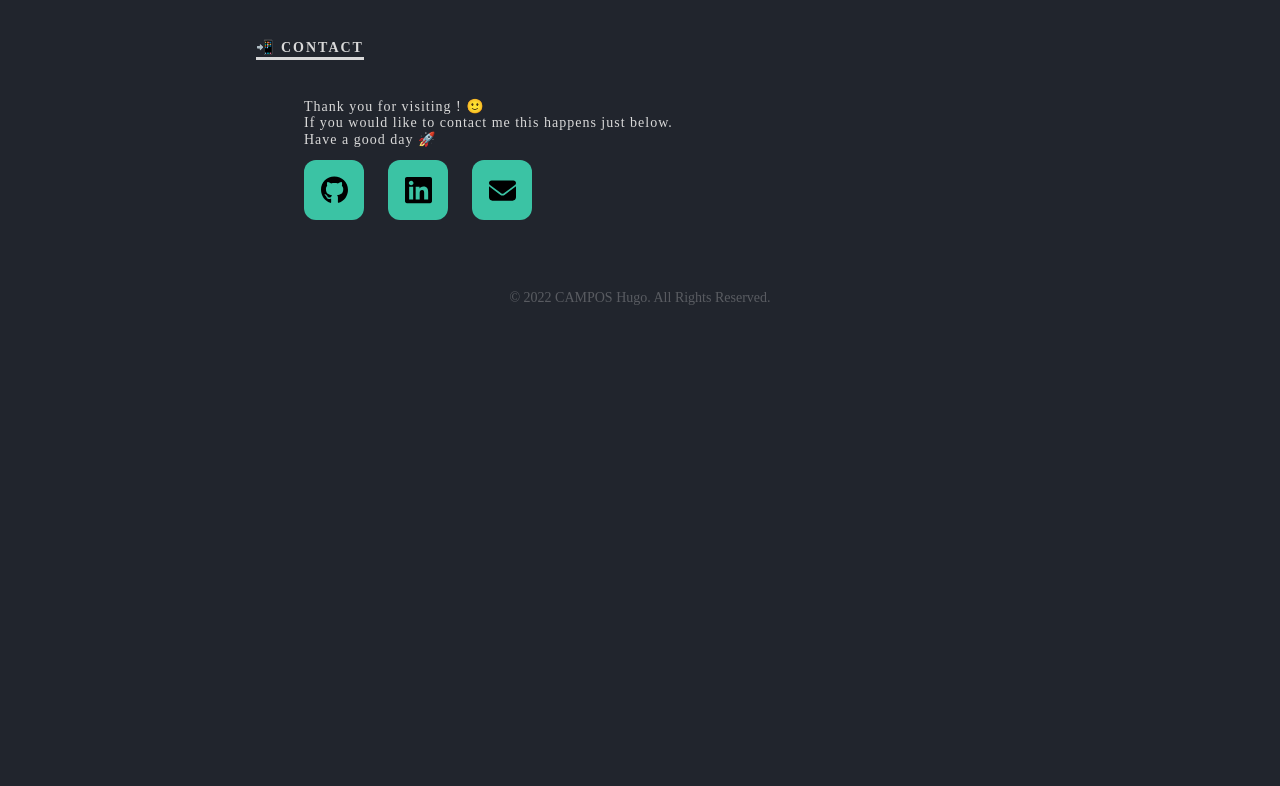
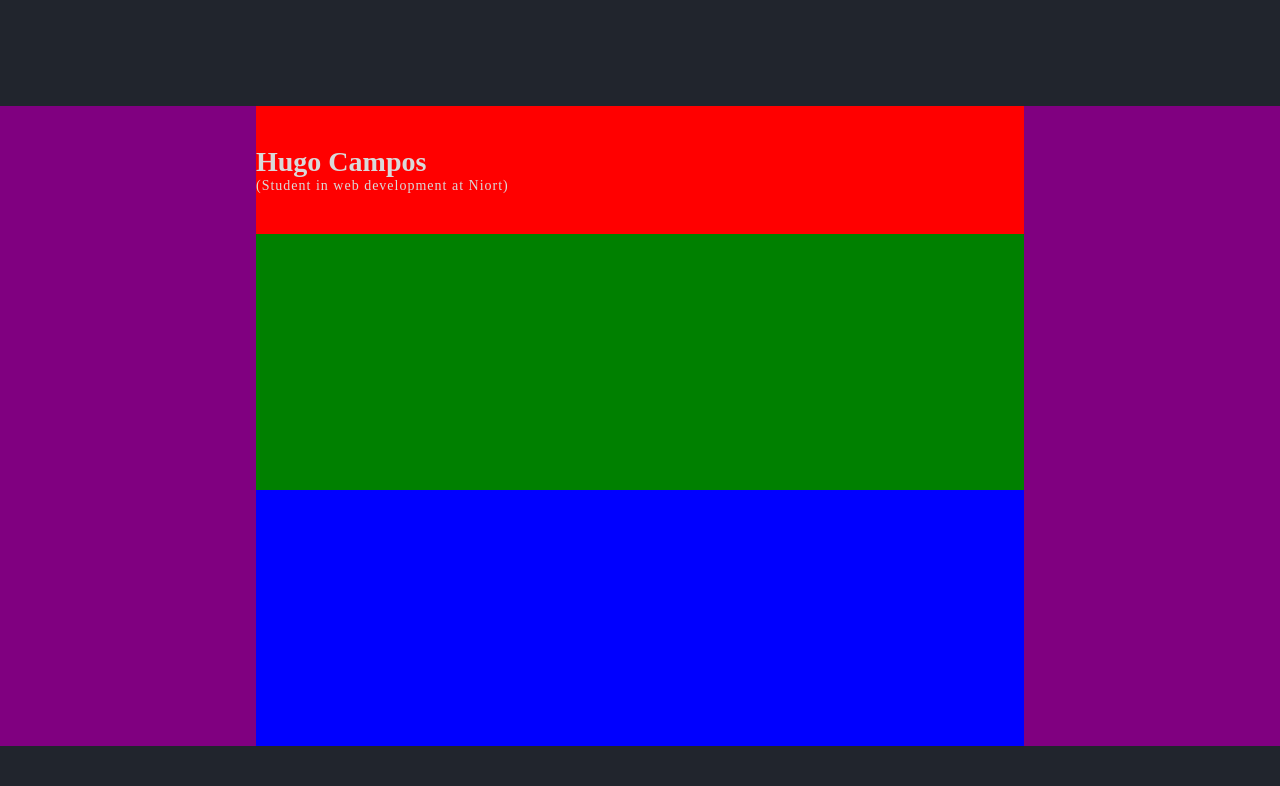
Before and after one commit to Sakoutecher/portfolio-react, a React (Create React App) app: page / in a window 1280 px wide. Shown: the part 614-1400 px from the top of the page. Before the commit the page ends 944 px from the top, so only its background shows below. Built offline with nearby package versions, Linux system fonts and the light colour scheme.

Commit message:
:construction: Start the description component

```diff
--- a/src/App.js
+++ b/src/App.js
@@ -1,6 +1,7 @@
 import React from 'react';
 import Navbar from './partials/Navbar'
 import Welcome from './section/Welcome';
+import Description from './section/Description';
 import Contact from './section/Contact'
 import Footer from './partials/Footer';
 import { useState, useEffect } from 'react'
@@ -69,6 +70,9 @@ function App() {
       <Welcome
         styles={styles}
       />
+      <Description
+        styles={styles}
+      />
       <Contact
         colors={colors}
         styles={styles}
--- a/src/section/Contact.js
+++ b/src/section/Contact.js
@@ -79,7 +79,7 @@ const ContactContainer = styled.div`
     height: 30vh;
     width: 100vw;
     //background-color: red;
-    //margin-top: 10vh;
+    margin-top: 10vh;
     display: flex;
     justify-content: center;
     align-items: center;
--- /dev/null
+++ b/src/section/Description.js
@@ -0,0 +1,81 @@
+import React from 'react';
+import Text from '../components/Text'
+import styled from 'styled-components'
+
+function Description({ styles }) {
+  return (
+    <DescriptionContainer>
+        <Center>
+            <Top>
+                <RightTop>
+                    <Name colorText={styles.colors.text}>Hugo Campos</Name>
+                    <Text
+                        styles={styles}
+                        text={'(Student in web development at Niort)'}
+                    />
+                </RightTop>
+            </Top>
+            <Middle>
+
+            </Middle>
+            <Bottom>
+
+            </Bottom>
+        </Center>
+    </DescriptionContainer>
+  );
+}
+
+const DescriptionContainer = styled.div`
+    height: 80vh;
+    width: 100vw;
+    background-color: purple;
+    margin-top: 10vh;
+    display: flex;
+    justify-content: center;
+    align-items: center;
+`
+
+const Center = styled.div`
+    height: 100%;
+    width: 60%;
+    background-color: blue;
+`
+
+const Top = styled.div`
+    width: 100%;
+    height: 20%;
+    background-color: red;
+    display: flex;
+    justify-content: space-between;
+    align-items: center;
+`
+
+const Middle = styled.div`
+    width: 100%;
+    height: 40%;
+    background-color: green;
+`
+
+const Bottom = styled.div`
+    width: 100%;
+    height: 40%;
+    background-color: blue;
+`
+
+const RightTop = styled.div`
+    height: 100%;
+    width: 40%;
+    display: flex;
+    justify-content: center;
+    align-items: flex-start;
+    flex-direction: column;
+`
+
+const Name = styled.h1`
+    font-family: Cooper Black;
+    color: ${props => props.colorText};
+    font-size: 28px;
+`
+
+export default Description;
```
